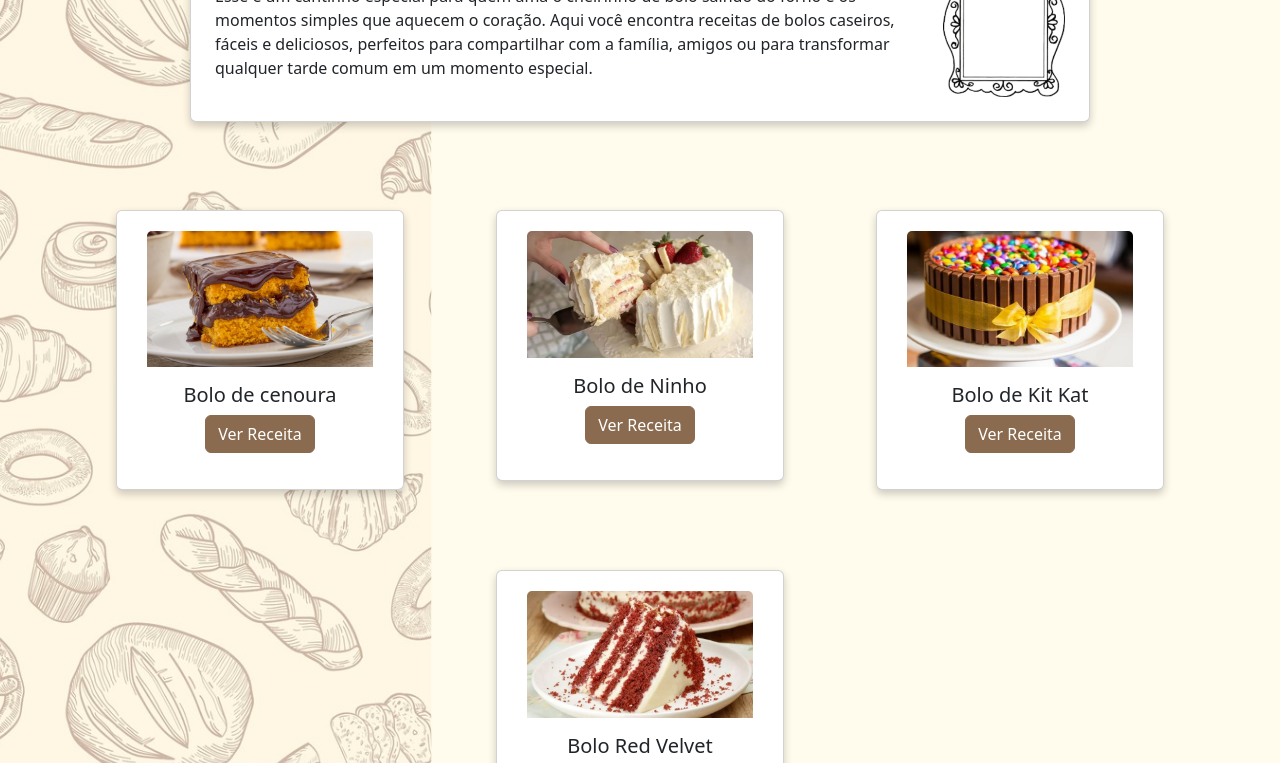
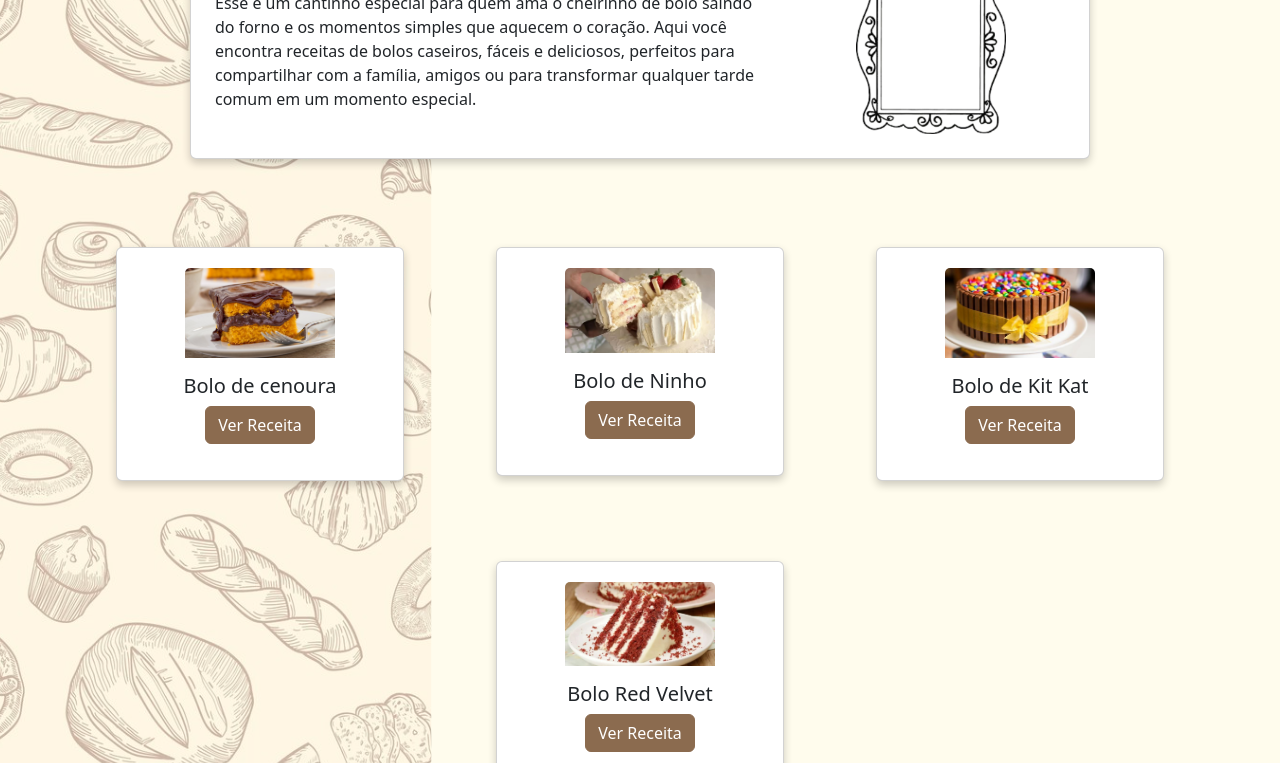
Before and after one commit to leticiavasconcelos1/cafe_da_tarde, a plain HTML site: page index.html in a window 1280 px wide. Shown: the part 204-967 px from the top of the page. Drawn offline with nearby package versions, Linux system fonts and the light colour scheme.

Commit message:
resoonsividade

```diff
--- a/index.html
+++ b/index.html
@@ -61,7 +61,7 @@
     <div class="container mt-4">
       <div class="card p-4">
         <div class="row align-items-center">
-          <div class="col">
+          <div class="col-12 col-lg-8">
             <h2>Bem-vindo ao Café da Tarde</h2>
 
             <p>
@@ -73,7 +73,7 @@
             </p>
           </div>
 
-          <div class="col-lg-2 text-center">
+          <div class="col-12 col-lg-4 text-center mt-3 mt-lg-0">
             <img src="img/moldura.png" class="img-fluid" />
           </div>
         </div>
--- a/style.css
+++ b/style.css
@@ -36,6 +36,9 @@ body {
 
   box-shadow: 0px 4px 8px rgba(0, 0, 0, 0.2);
 }
+.card img {
+  max-width: 150px;
+}
 
 .texto {
   max-width: 650px;
```
